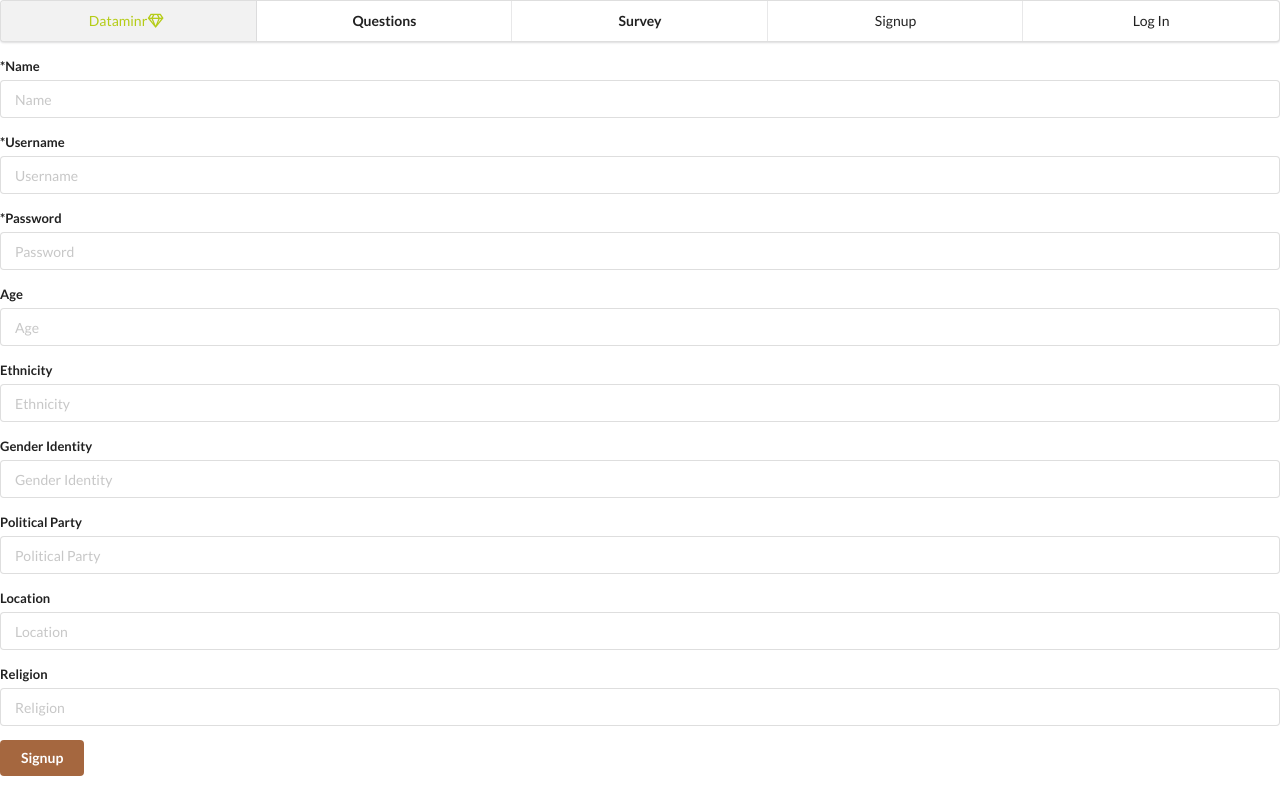
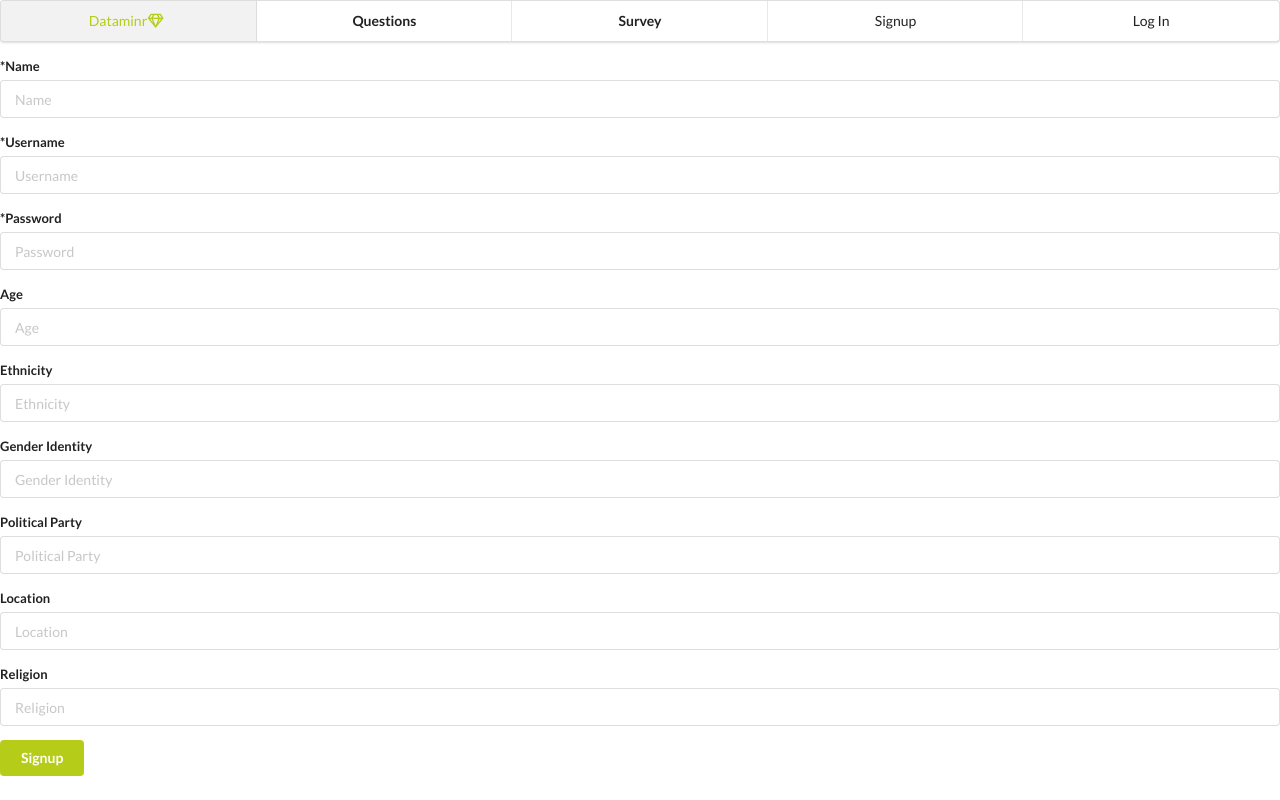
Before and after one commit to gabechaz/dataminir-frontend, a React (Create React App) app: page /users/signup in a window 1280 px wide. Built offline with nearby package versions, Linux system fonts and the light colour scheme; no server answers.

Commit message:
changed buttons to olive

```diff
--- a/src/components/AddQuestion.js
+++ b/src/components/AddQuestion.js
@@ -61,7 +61,7 @@ function AddQuestion ( {onSubmit, currentUser} )  {
           </div>
           <button className="ui button" type="submit">Add Question</button>
         </form>) }
-        {isFormShown ? null: <button className="ui brown button" onClick = {handleIsFormShown}>Add A Question</button>}
+        {isFormShown ? null: <button className="ui olive button" onClick = {handleIsFormShown}>Add A Question</button>}
       </div>
     );
 }
--- a/src/components/Login.js
+++ b/src/components/Login.js
@@ -32,7 +32,7 @@ const Login = ({ onSubmit }) => {
         <label>Password</label>
         <input type="text" name="password" placeholder="Password" value={password} onChange={handlePassword}/>
       </div>
-      <button className="ui brown button" type="submit">Login</button>
+      <button className="ui olive button" type="submit">Login</button>
     </form>
   )
 
--- a/src/components/Signup.js
+++ b/src/components/Signup.js
@@ -95,7 +95,7 @@ function Signup ({ onSubmit }) {
         <label>Religion</label>
         <input type="text" name="Religion" placeholder="Religion" value={religion} onChange={handleReligion}/>
       </div>
-      <button className="ui brown button" type="submit">Signup</button>
+      <button className="ui olive button" type="submit">Signup</button>
     </form>
   )
 }
```
